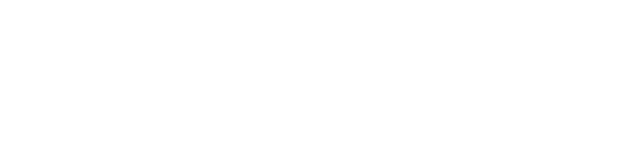
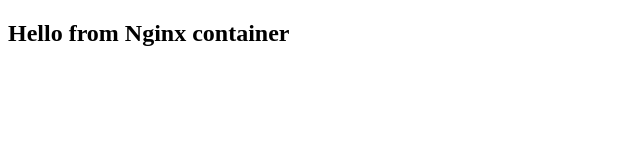
Before and after one commit to LucasHornDaniel/appexemploweb, a plain HTML site: page index.html in a window 1280 px wide. Shown: the whole page, without its empty margins (0-640 px from the left). Drawn offline with Linux system fonts and the light colour scheme.

Commit message:
Update index.html

```diff
--- a/index.html
+++ b/index.html
@@ -1,6 +1,10 @@
 <!doctype html>
-<html>
-  <head>
-    <title>LUCAS HORN DANIEL</title>
-  </head>
+<html lang="en">
+<head>
+  <meta charset="utf-8">
+  <title>Docker Nginx</title>
+</head>
+<body>
+  <h2>Hello from Nginx container</h2>
+</body>
 </html>
```
